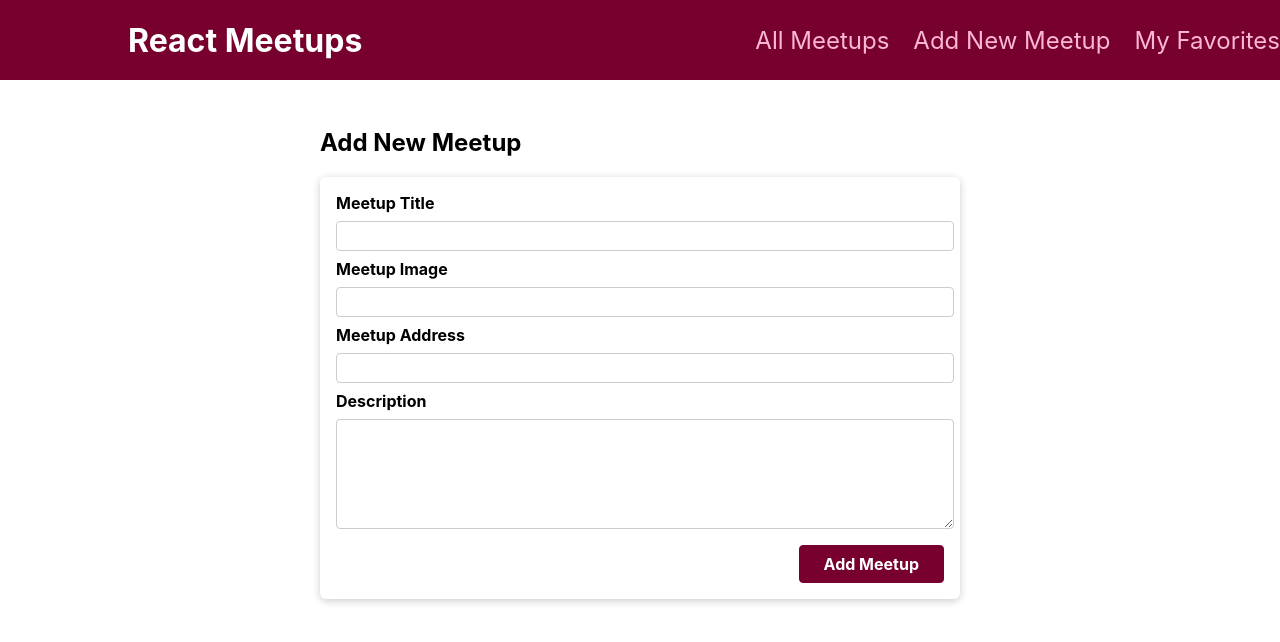
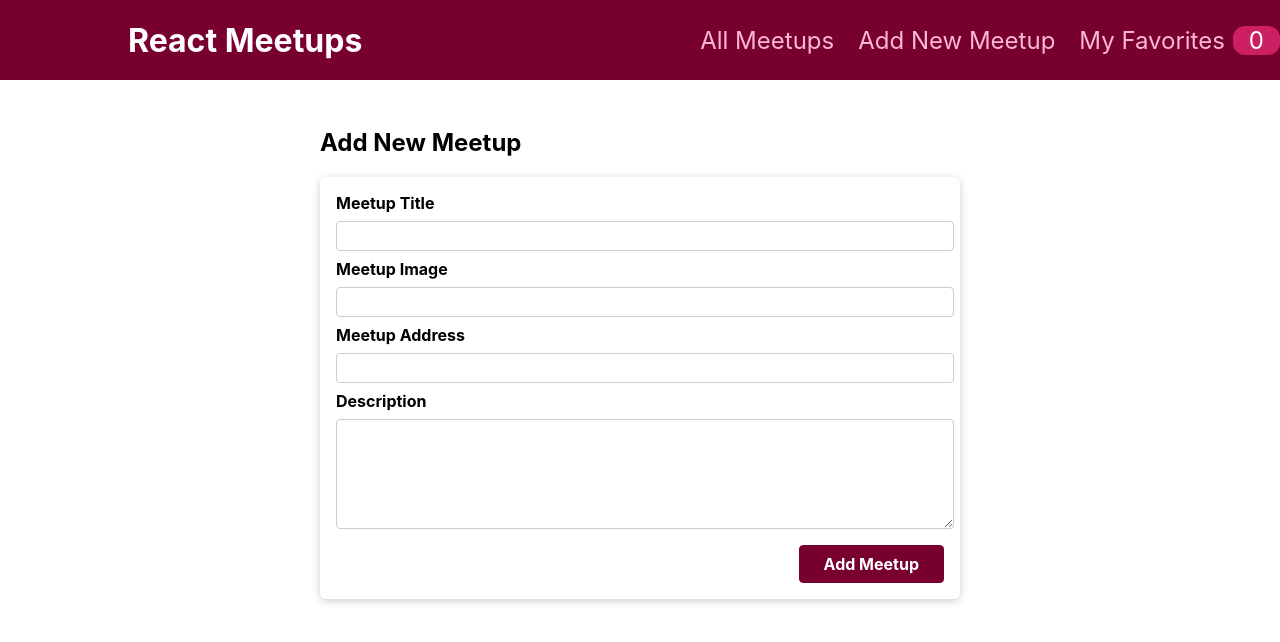
Before and after one commit to iradtaufique/react-meetups, a React (Create React App) app: page /new-meetup in a window 1280 px wide. Shown: the top 642 px of the page. Built offline with nearby package versions, Linux system fonts and the light colour scheme.

Commit message:
retrieve favorite on favorite page and add badge to show favorites numbers

```diff
--- a/src/components/layout/MainNavigation.js
+++ b/src/components/layout/MainNavigation.js
@@ -1,8 +1,11 @@
+import { useContext } from 'react';
 import { Link } from 'react-router-dom';
+import FavoritesContext from '../../store/favarites-context';
 
 import classes from './MainNavigation.module.css';
 
 function MainNavigation() {
+  const favoriteCtx = useContext(FavoritesContext);
   return (
     <header className={classes.header}>
       <div className={classes.logo}>React Meetups</div>
@@ -15,7 +18,8 @@
             <Link to='/new-meetup'>Add New Meetup</Link>
           </li>
           <li>
-            <Link to='/favorites'>My Favorites</Link>
+            <Link to='/favorites'>My Favorites
+            <span className={classes.badge}>{favoriteCtx.totalFavorites}</span></Link>
           </li>
         </ul>
       </nav>
--- a/src/pages/Favorites.js
+++ b/src/pages/Favorites.js
@@ -1,5 +1,22 @@
+import { useContext } from "react";
+import MeetupList from "../components/meetups/MeetupList";
+import FavoritesContext from "../store/favarites-context";
+
 function FavoritePage() {
-    return <div>Favorite Page</div>;
+  const favoriteCtx = useContext(FavoritesContext);
+
+  let content;
+  if (favoriteCtx.totalFavorites === 0) {
+    content = <p>No Fovorite yet. start Add Some?</p>;
+  } else {
+    content = <MeetupList meetups={favoriteCtx.favorites} />;
   }
+  return (
+    <section>
+      <h1>My Favorites</h1>
+      {content}
+    </section>
+  );
+}
 
-  export default FavoritePage;
+export default FavoritePage;
```
